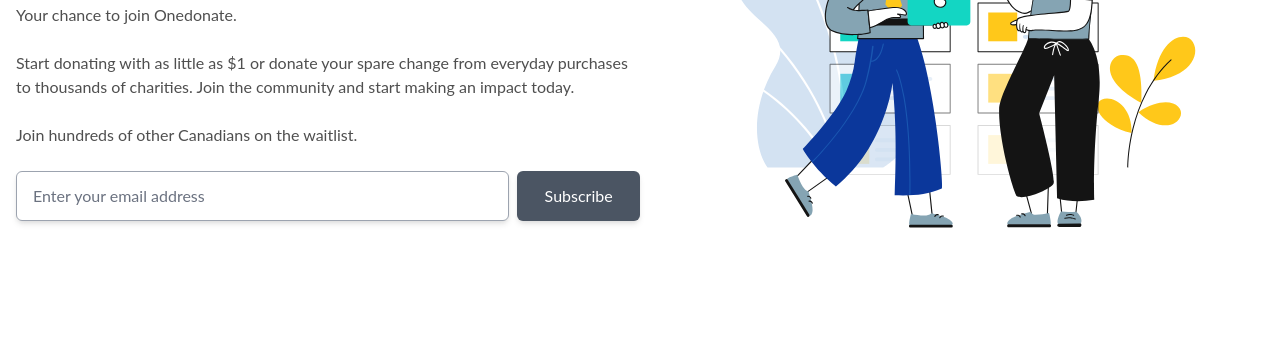
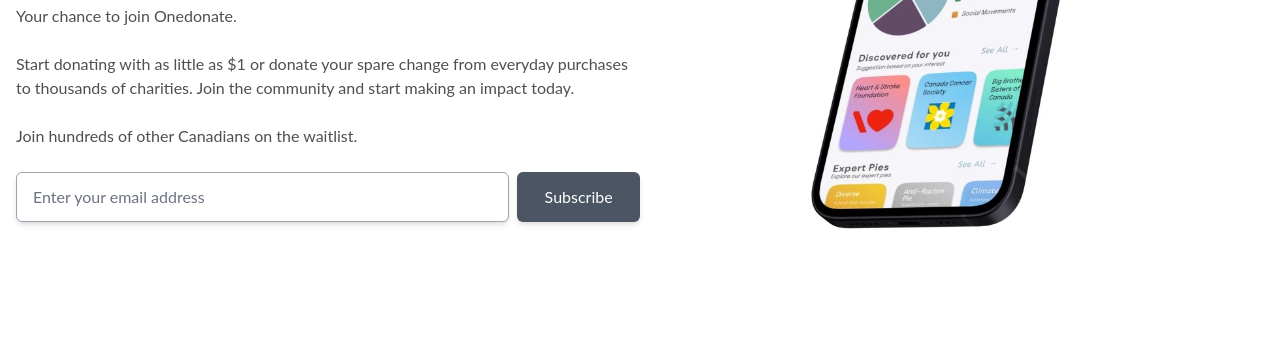
Before and after one commit to onedonate/onedonate-landing-page, a Gatsby site: page / in a window 1280 px wide. Shown: the part 311-660 px from the top of the page. Built offline with nearby package versions, Linux system fonts and the light colour scheme; Gatsby itself is replaced by a stand-in of ours.

Commit message:
style: update landing graphic

```diff
--- a/src/components/Graphic.js
+++ b/src/components/Graphic.js
@@ -4,7 +4,7 @@
   return (
     <div className="flex justify-center flex-1 mb-10 md:mb-16 lg:mb-0">
       <img
-        className="w-5/6 h-5/6 sm:w-3/4 sm:h-3/4 md:w-full md:h-full"
+        className="w-5/6 h-5/6 sm:w-3/4 sm:h-3/4 md:w-72 md:h-full"
         src={graphic}
         alt="two excited characters using their electronic devices"
       ></img>
--- a/src/components/LandingPage.js
+++ b/src/components/LandingPage.js
@@ -2,7 +2,7 @@
 import Graphic from "./Graphic";
 import Description from "./Description";
 import MailchimpForm from "./MailchimpForm";
-import graphic from "../images/landing-graphic.svg";
+import graphic from "../images/landing-graphic.webp";
 
 const LandingPage = () => {
   return (
```
Also changed, not shown: src/images/landing-graphic.svg (deleted), src/images/landing-graphic.webp (added).
